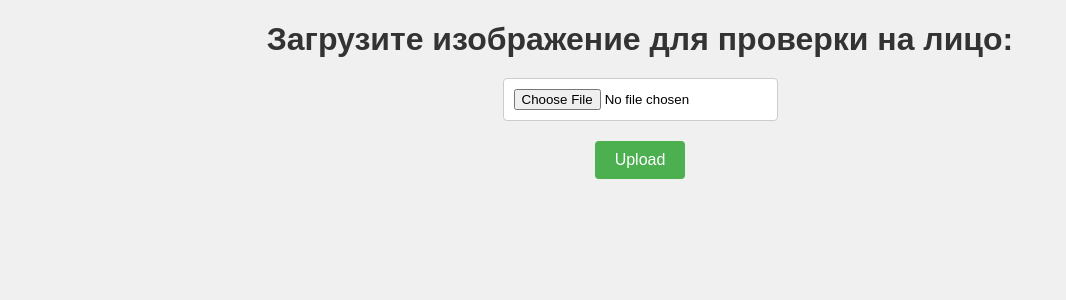
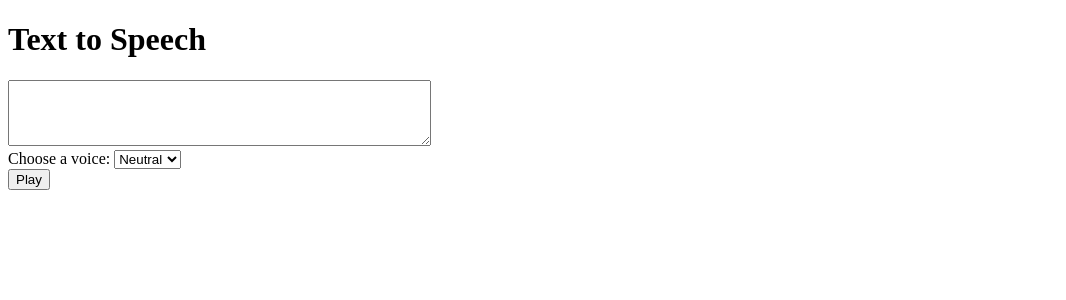
Before and after one commit to HikkiJaba/AIVideoClone, a Flask app: page / in a window 1280 px wide. Shown: the top 300 px of the page, without its empty margins (0-1066 px from the left). Run offline with Flask 3, Linux system fonts and the light colour scheme.

Commit message:
add_Voice_Acting

```diff
--- a/AIVideoClone.py
+++ b/AIVideoClone.py
@@ -1,10 +1,51 @@
+import os
 import cv2
 import numpy as np
-from flask import Flask, request, render_template
+import pyttsx3
+from flask import Flask, request, render_template, jsonify, send_from_directory
 import imghdr
 import base64
 
 app = Flask(__name__)
+app.config['UPLOAD_FOLDER'] = 'static'
+
+def text_to_speech(text, gender='neutral'):
+    engine = pyttsx3.init()
+    voices = engine.getProperty('voices')
+
+    if gender == 'male':
+        engine.setProperty('voice', voices[0].id)
+    elif gender == 'female':
+        engine.setProperty('voice', voices[1].id)
+
+    file_name = f"output_{text[:10]}.mp3"
+    file_path = os.path.join(app.config['UPLOAD_FOLDER'], file_name)
+    engine.save_to_file(text, file_path)
+    engine.runAndWait()
+
+    return file_name
+
+def delete_file(filename):
+    file_path = os.path.join(app.config['UPLOAD_FOLDER'], filename)
+    if os.path.exists(file_path):
+        os.remove(file_path)
+        print(f"Deleted {filename}")
+    else:
+        print(f"File {filename} not found")
+
+@app.route('/synthesize', methods=['POST'])
+def synthesize():
+    data = request.json
+    text = data.get('text')
+    gender = data.get('gender', 'neutral')
+
+    file_name = text_to_speech(text, gender)
+
+    return jsonify({'status': 'success', 'file': file_name})
+
+@app.route('/audio/<filename>')
+def get_audio(filename):
+    return send_from_directory(app.config['UPLOAD_FOLDER'], filename)
 
 @app.route("/", methods=["GET", "POST"])
 def index():
--- a/requirements.txt
+++ b/requirements.txt
@@ -1,3 +1,5 @@
 Flask
 opencv-python-headless
 numpy
+pywin32
+pyttsx3
--- a/templates/index.html
+++ b/templates/index.html
@@ -3,14 +3,42 @@
 <head>
     <meta charset="UTF-8">
     <meta name="viewport" content="width=device-width, initial-scale=1.0">
-    <link rel="stylesheet" type="text/css" href="{{ url_for('static', filename='index.css') }}">
-    <title>Face Detection</title>
+    <title>Text to Speech</title>
 </head>
 <body>
-    <h1>Загрузите изображение для проверки на лицо:</h1>
-    <form action="/" method="post" enctype="multipart/form-data">
-        <input type="file" name="file">
-        <input type="submit" value="Upload">
-    </form>
+    <h1>Text to Speech</h1>
+    <textarea id="text" rows="4" cols="50"></textarea><br>
+    <label for="gender">Choose a voice:</label>
+    <select id="gender">
+        <option value="neutral">Neutral</option>
+        <option value="male">Male</option>
+        <option value="female">Female</option>
+    </select><br>
+    <button onclick="synthesizeSpeech()">Play</button>
+    <audio id="audio" controls style="display:none;"></audio>
+
+    <script>
+        function synthesizeSpeech() {
+            const text = document.getElementById('text').value;
+            const gender = document.getElementById('gender').value;
+
+            fetch('/synthesize', {
+                method: 'POST',
+                headers: {
+                    'Content-Type': 'application/json'
+                },
+                body: JSON.stringify({ text: text, gender: gender })
+            })
+            .then(response => response.json())
+            .then(data => {
+                if (data.status === 'success') {
+                    const audio = document.getElementById('audio');
+                    audio.style.display = 'block';
+                    audio.src = '/audio/' + data.file;
+                    audio.play();
+                }
+            });
+        }
+    </script>
 </body>
 </html>
```
Also changed, not shown: templates/synthesize.html (added, +16 -0 lines), 2 other files.
